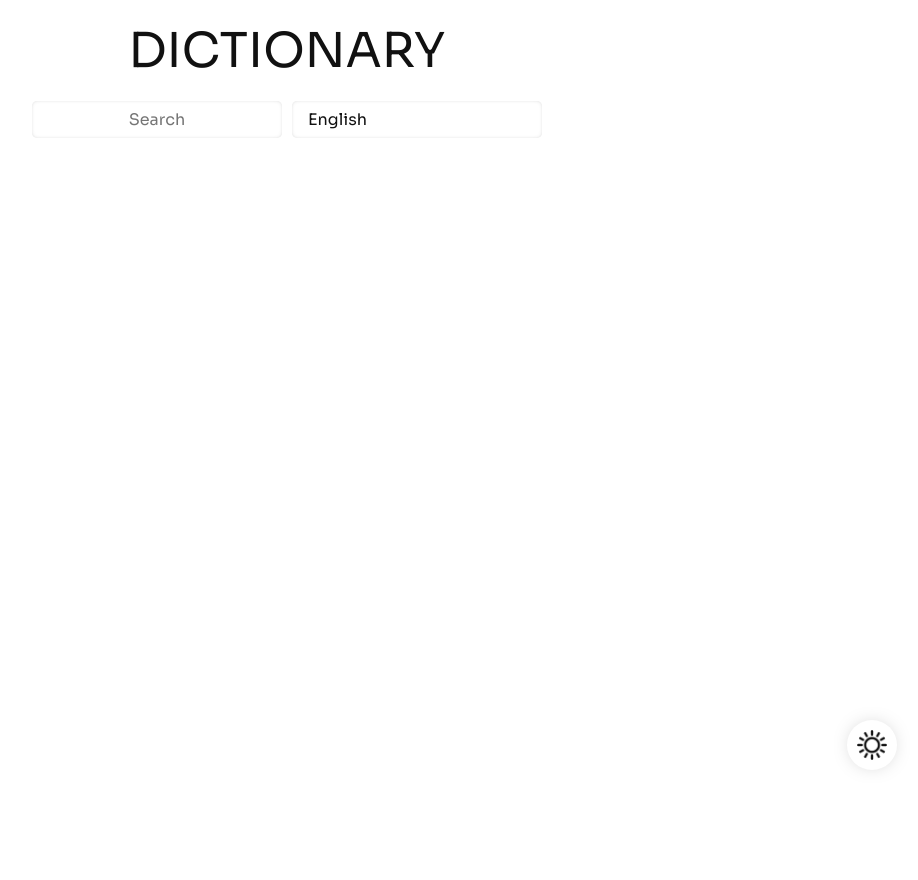
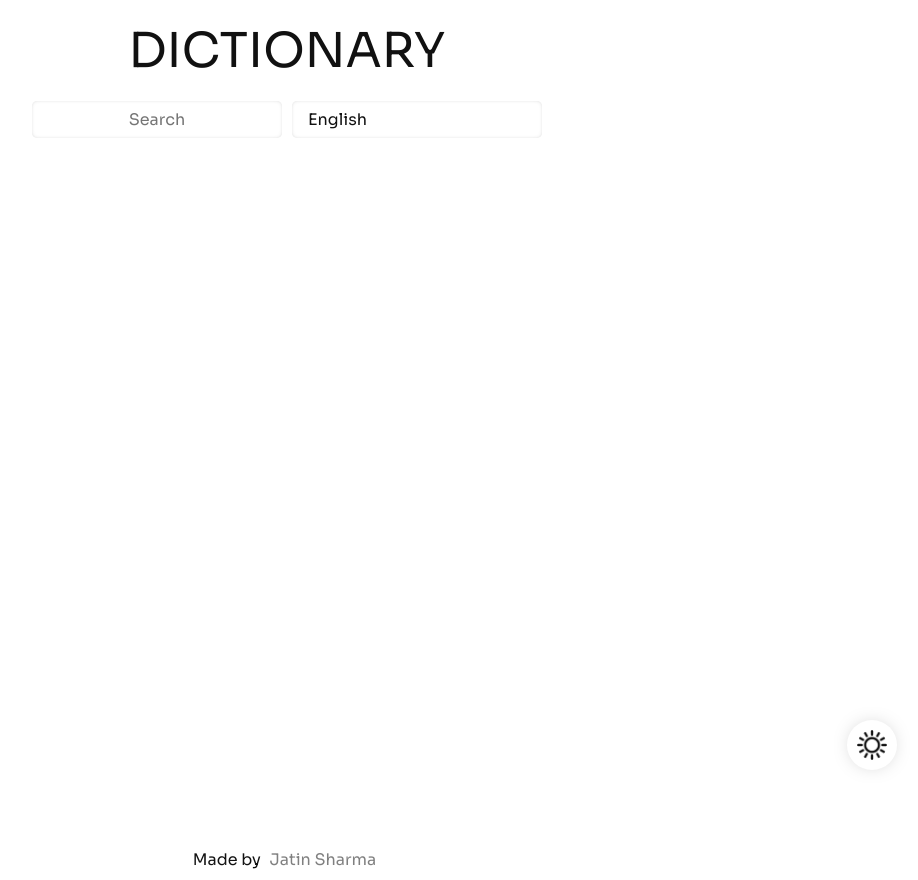
Before and after one commit to alexanderota119/react-dictionary, a React (Create React App) app: page / in a window 1280 px wide. Shown: the whole page, without its empty margins (353-1271 px from the left). Built offline with nearby package versions, Linux system fonts and the light colour scheme; a web font is replaced by a local one.

Commit message:
Update App.js

```diff
--- a/src/App.js
+++ b/src/App.js
@@ -2,7 +2,8 @@ import React, { useEffect, useState } from "react";
 import axios from "axios";
 import Header from "./components/Header";
 import ThemeToggle from "./components/ThemeToggle";
-import Definition from "./components/Definition";
+import Definition from "./components/Definition/Index";
+import Footer from "./components/Footer";
 
 function App() {
     const [meanings, setMeanings] = useState([]);
@@ -27,6 +28,8 @@ function App() {
         dictionaryAPI();
     }, [word, category]);
 
+                    console.log(meanings);
+
     return (
         <React.Fragment>
             <Header
@@ -43,6 +46,7 @@ function App() {
                 />
             )}
             <ThemeToggle />
+            <Footer />
         </React.Fragment>
     );
 }
```
